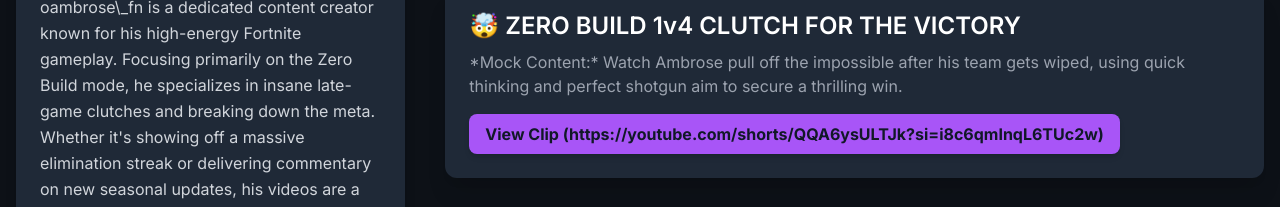
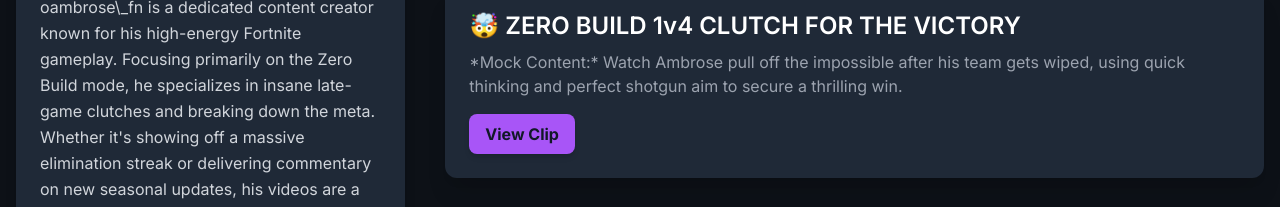
Before and after one commit to ethanhaynes42/oambrose-fan-page, a plain HTML site: page index.html in a window 1280 px wide. Shown: the part 558-765 px from the top of the page. Drawn offline with nearby package versions, Linux system fonts and the light colour scheme.

Commit message:
Update index.html

```diff
--- a/index.html
+++ b/index.html
@@ -108,8 +108,8 @@
                     </p>
                     <button id="clip1Button"
                         class="bg-accent-neon text-gray-900 font-bold py-2 px-4 rounded-lg hover:bg-purple-400 transition duration-150 shadow-md">
-                        View Clip (https://youtube.com/shorts/QQA6ysULTJk?si=i8c6qmInqL6TUc2w)
-                    </button>
+                        View Clip
+                    </https://youtube.com/shorts/QQA6ysULTJk?si=i8c6qmInqL6TUc2w>
                 </div>
 
                 <!-- Mock Video Card 2 -->
```
